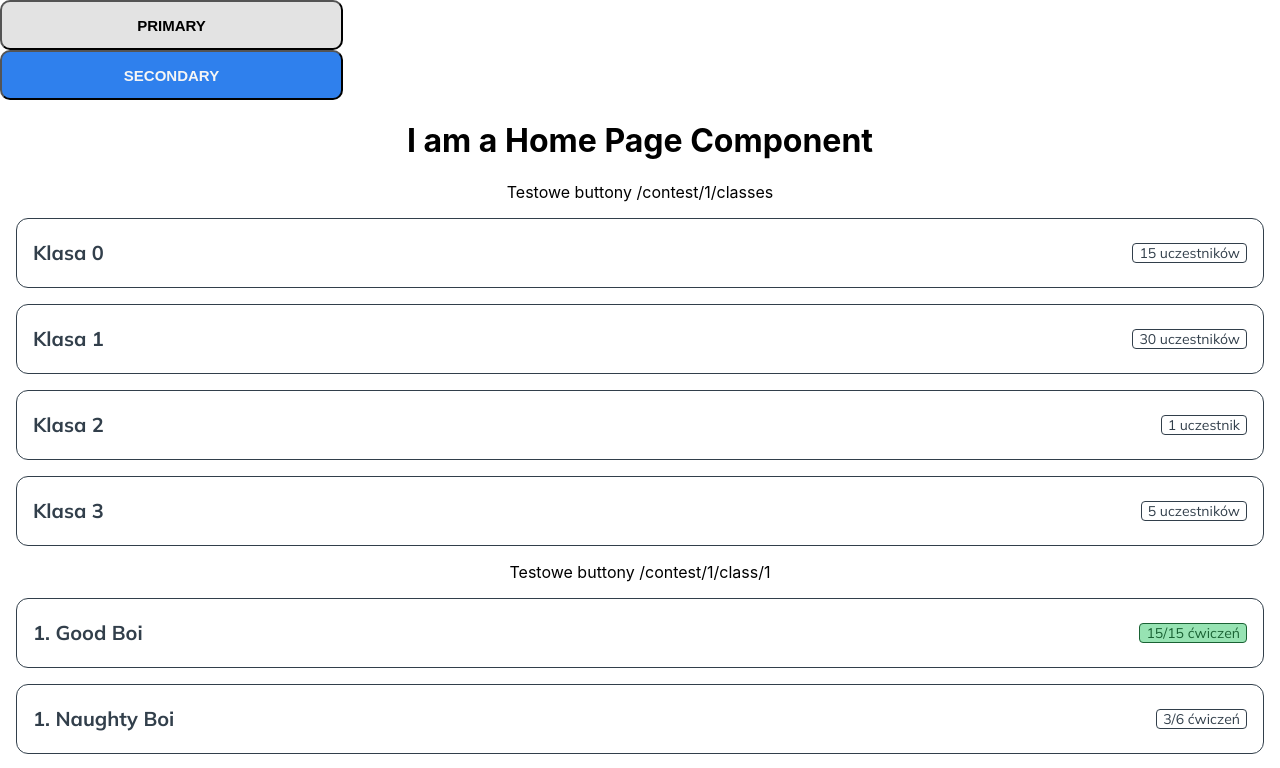
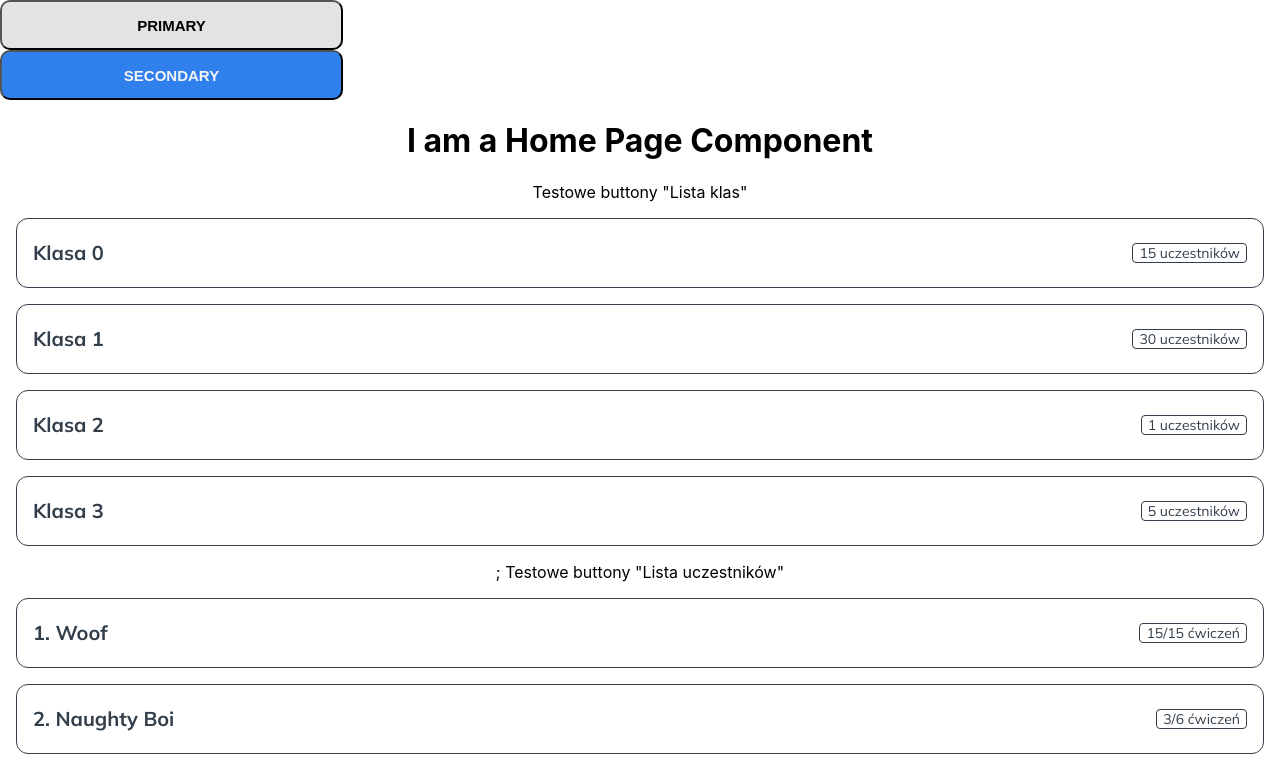
Before and after one commit to CC2021-WBL/GOOD-BOI-Application, a React (Create React App) app: page / in a window 1280 px wide. Shown: the top 768 px of the page. Built offline with nearby package versions, Linux system fonts and the light colour scheme.

Commit message:
render buttons by map function

```diff
--- a/src/App.js
+++ b/src/App.js
@@ -2,8 +2,11 @@ import "./App.css";
 import PriSecBtn from "./components/PriSecBtn";
 import HomePage from "./components/pages/HomePage";
 import ClassCompetitorButton from "./components/UI/Button/ClassCompetitorButton";
+import classes from "./dummy-data/test-data-classes";
+import competitors from "./dummy-data/test-data-competitor";
 
 function App() {
+    console.log(classes)
   return (
     <div className="App">
       {/* #24/UI/Primary-secondary-btns - put here for test purposes only */}
@@ -11,18 +14,14 @@ function App() {
       <PriSecBtn secondary text="SECONDARY" />
       {/* ==== */}
       <HomePage />
-      Testowe buttony /contest/1/classes
-      <ClassCompetitorButton type='class' nameOfCompetitor='Good Boi'  classNumber='0' contestantsAmount='15' exercisesAmount='15' exercisesCompleted='15'/>
-      <ClassCompetitorButton type='class' nameOfCompetitor='Naughty Boi' classNumber='1' contestantsAmount='30' exercisesAmount='6' exercisesCompleted='3'/>
-      <ClassCompetitorButton type='class' nameOfCompetitor='Pjes' classNumber='2' contestantsAmount='1' exercisesAmount='1' exercisesCompleted='0'/>
-      <ClassCompetitorButton type='class' nameOfCompetitor='Ollie'   classNumber='3' contestantsAmount='5' exercisesAmount='5' exercisesCompleted='0'/>
 
-      Testowe buttony /contest/1/class/1
-      <ClassCompetitorButton type='competitor' nameOfCompetitor='Good Boi' classNumber='' contestantsAmount='' exercisesAmount='15' exercisesCompleted='15'/>
-      <ClassCompetitorButton type='competitor' nameOfCompetitor='Naughty Boi'  classNumber='' contestantsAmount='' exercisesAmount='6' exercisesCompleted='3'/>
-      <ClassCompetitorButton type='competitor' nameOfCompetitor='Pjes'  classNumber='' contestantsAmount='' exercisesAmount='1' exercisesCompleted='0'/>
-      <ClassCompetitorButton type='competitor' nameOfCompetitor='Ollie'  classNumber='' contestantsAmount='' exercisesAmount='5' exercisesCompleted='0'/>
+      Testowe buttony "Lista klas"
 
+        {classes.map(e=> <ClassCompetitorButton type='class' key={e.id} classNumber={e.classNumber} contestantsAmount={e.contestantsAmount} />)};
+
+      Testowe buttony "Lista uczestników"
+
+      {competitors.map((e, index) => <ClassCompetitorButton type='competitor' key={e.id} no={index+1} nameOfCompetitor={e.nameOfCompetitor} exercisesCompleted={e.exercisesCompleted} exercisesAmount = {e.exercisesAmount} />)};
 
     </div>
   );
--- a/src/components/UI/Button/ClassCompetitorButton.js
+++ b/src/components/UI/Button/ClassCompetitorButton.js
@@ -11,7 +11,7 @@ const ClassCompetitorButtonWrapper = styled.div`
   margin: 1rem;
   padding: 1rem;
   color: #323F4B;
-  font-family: Mulish;
+  font-family: 'Mulish', sans-serif;
   font-size: 1.25em;
   font-weight: 700;
   font-style: normal;
@@ -23,17 +23,17 @@ const ClassCompetitorButtonWrapper = styled.div`
 `;
 
 const ClassCompetitorButton = (props) => {
-  if (props.type === 'class'){
+  const {type, classNumber, nameOfCompetitor, contestantsAmount, exercisesAmount, exercisesCompleted, no}=props;
+
     return <ClassCompetitorButtonWrapper>
-      Klasa {props.classNumber}
-      <InButtonLabel type={props.type} contestantsAmount={props.contestantsAmount} exercisesAmount={props.exercisesAmount} exercisesCompleted={props.exercisesCompleted} completed={props.exercisesAmount === props.exercisesCompleted}/>
+
+      { type === 'class' && <>Klasa {classNumber}</> }
+      { type === 'competitor' && <>{no}. {nameOfCompetitor}</> }
+
+      <InButtonLabel type={type} contestantsAmount={contestantsAmount} exercisesAmount={exercisesAmount} exercisesCompleted={exercisesCompleted}/>
+
     </ClassCompetitorButtonWrapper>
-  } else {
-    return <ClassCompetitorButtonWrapper>
-      1. {props.nameOfCompetitor}
-    <InButtonLabel type={props.type} contestantsAmount={props.contestantsAmount} exercisesAmount={props.exercisesAmount} exercisesCompleted={props.exercisesCompleted} completed={props.exercisesAmount === props.exercisesCompleted}/>
-  </ClassCompetitorButtonWrapper>;
-  }
+
 };
 
 export default ClassCompetitorButton;
--- a/src/components/UI/Button/InButtonLabel.js
+++ b/src/components/UI/Button/InButtonLabel.js
@@ -14,22 +14,16 @@ const LabelWrapper = styled.div`
     border: solid 1px #323F4B;
     border-radius: 0.25rem;
     line-height: 1em;
-    ${LabelData => LabelData.children[0] === LabelData.children[2]  ? `background: #97E3B3; color: #1A6234;  border: solid 1px #1A6234;` : `background: transparent`};
-
 `;
 
 
 const InButtonLabel = (props) => {
     const { type, contestantsAmount, exercisesCompleted, exercisesAmount} = props;
-if (type === 'class') {
     return <LabelWrapper>
-        {contestantsAmount} {contestantsAmount==='1' ? `uczestnik` : `uczestników`}
+        { type === 'class' && <>{contestantsAmount} {contestantsAmount==='1' ? `uczestnik` : `uczestników`}</> }
+        { type === 'competitor' && <>{exercisesCompleted}/{exercisesAmount} ćwiczeń</> }
     </LabelWrapper>
-} else {
-    return <LabelWrapper>
-        {exercisesCompleted}/{exercisesAmount} {`ćwiczeń`}
-    </LabelWrapper>
-}
+
 };
 
 export default InButtonLabel;
--- /dev/null
+++ b/src/dummy-data/test-data-classes.js
@@ -0,0 +1,20 @@
+const classes = [
+  { id: 'ddcb2781-2101-40b2-9739-a80a156d1c52',
+    classNumber: 0,
+    contestantsAmount: 15
+  },
+  { id: 'fe42af04-e06c-4633-a9a7-f16850759ad3',
+    classNumber: 1,
+    contestantsAmount: 30
+  },
+  { id: 'ceb50ac9-0c91-4a2a-a7ed-0305ff1af666',
+    classNumber: 2,
+    contestantsAmount: 1
+  },
+  { id: '77827c4e-9209-4500-bf7b-7aa220eb2734',
+    classNumber: 3,
+    contestantsAmount: 5
+  },
+]
+
+export default classes;
--- /dev/null
+++ b/src/dummy-data/test-data-competitor.js
@@ -0,0 +1,24 @@
+const competitors = [
+  { id: 'e8085155-6b82-41f4-a5e5-b4745c332ce2',
+    nameOfCompetitor: 'Woof',
+    exercisesCompleted: 15,
+    exercisesAmount: 15,
+  },
+  { id: 'bc19ce58-907a-4079-8bf6-1ba20bdfff4a',
+    nameOfCompetitor: 'Naughty Boi',
+    exercisesCompleted: 3,
+    exercisesAmount: 6,
+  },
+  { id: '4cc2de7d-f055-4af7-b0a1-80542630c6a1',
+    nameOfCompetitor: 'Pjes',
+    exercisesCompleted: 0,
+    exercisesAmount: 1,
+  },
+  { id: 'e363e58f-e177-459a-8faa-fd5992da9173',
+    nameOfCompetitor: 'Ollie',
+    exercisesCompleted: 0,
+    exercisesAmount: 5,
+  },
+]
+
+export default competitors;
```
Also changed, not shown: dummy-data/competitions.js (deleted, +0 -27 lines), dummy-data/competitors.js (deleted, +0 -27 lines), dummy-data/doggos.js (deleted, +0 -25 lines).
